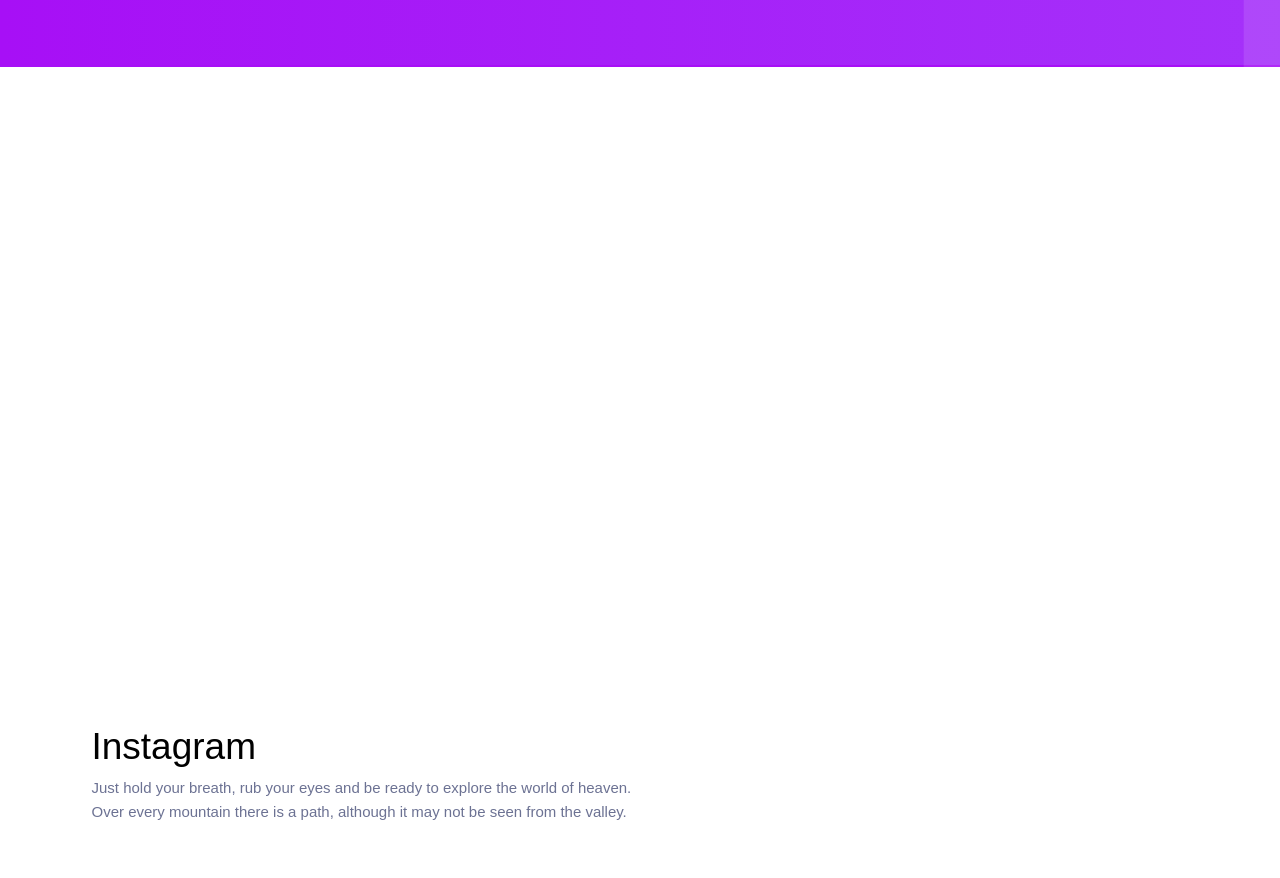
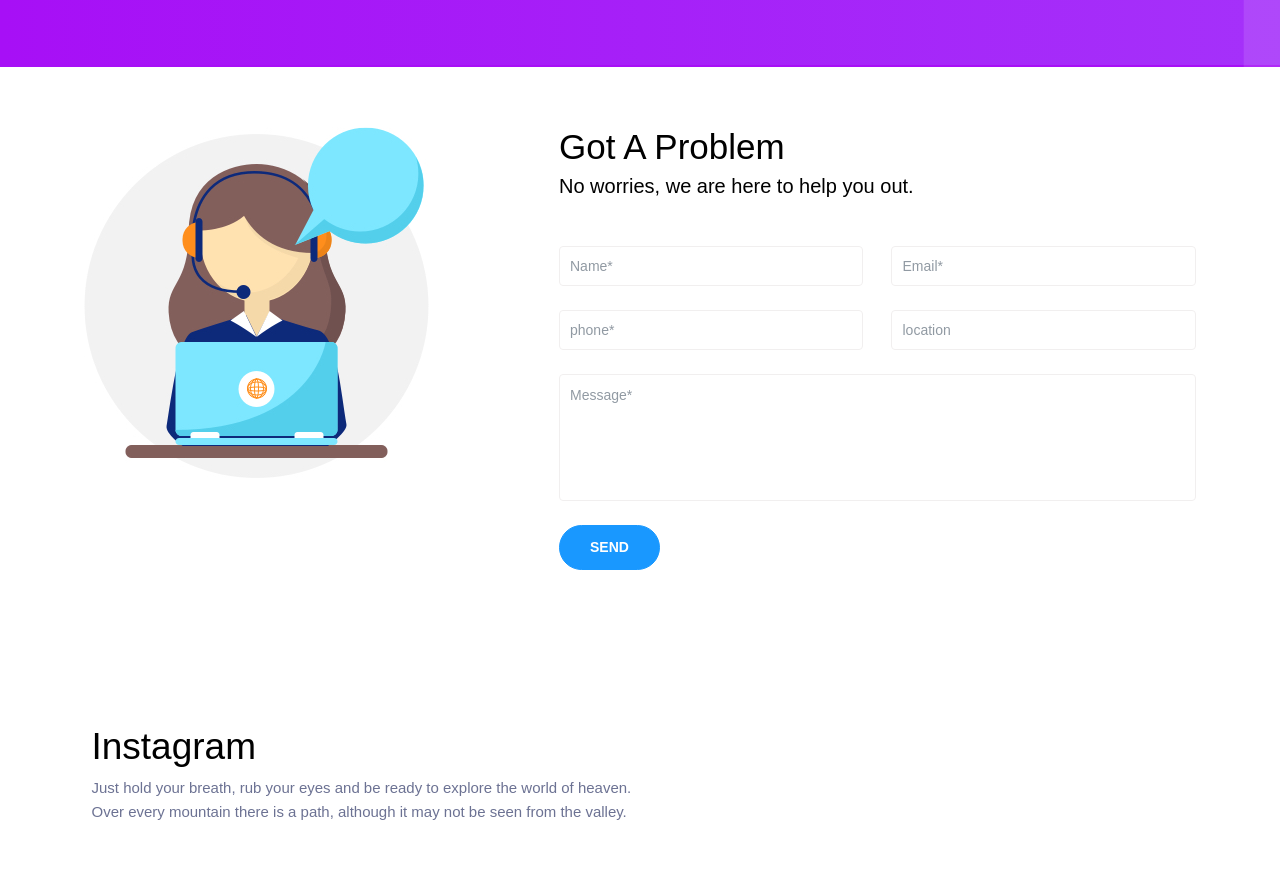
Before and after one commit to thechromosomes/yellowmirage, a Nuxt app: page / in a window 1280 px wide. Shown: the part 9080-9958 px from the top of the page. Built offline with nearby package versions, Linux system fonts and the light colour scheme; what nuxt-jsonld would draw is missing.

Commit message:
animation disabled from the contact form~

```diff
--- a/components/Home.vue
+++ b/components/Home.vue
@@ -488,14 +488,14 @@
       <section class="contactus" id="contact">
         <div class="container">
           <div class="row mb-5 pb-5 contactus-bottom-pd">
-            <div class="col-sm-5" data-aos="fade-up" data-aos-offset="-500">
+            <div class="col-sm-5">
               <img
                 src="@/static/assets/images/contact.jpg"
                 alt="contact"
                 class="img-fluid contact-img"
               />
             </div>
-            <div class="col-sm-7" data-aos="fade-up" data-aos-offset="-500">
+            <div class="col-sm-7">
               <h3 class="font-weight-medium text-dark mt-5 mt-lg-0">
                 Got A Problem
               </h3>
```
